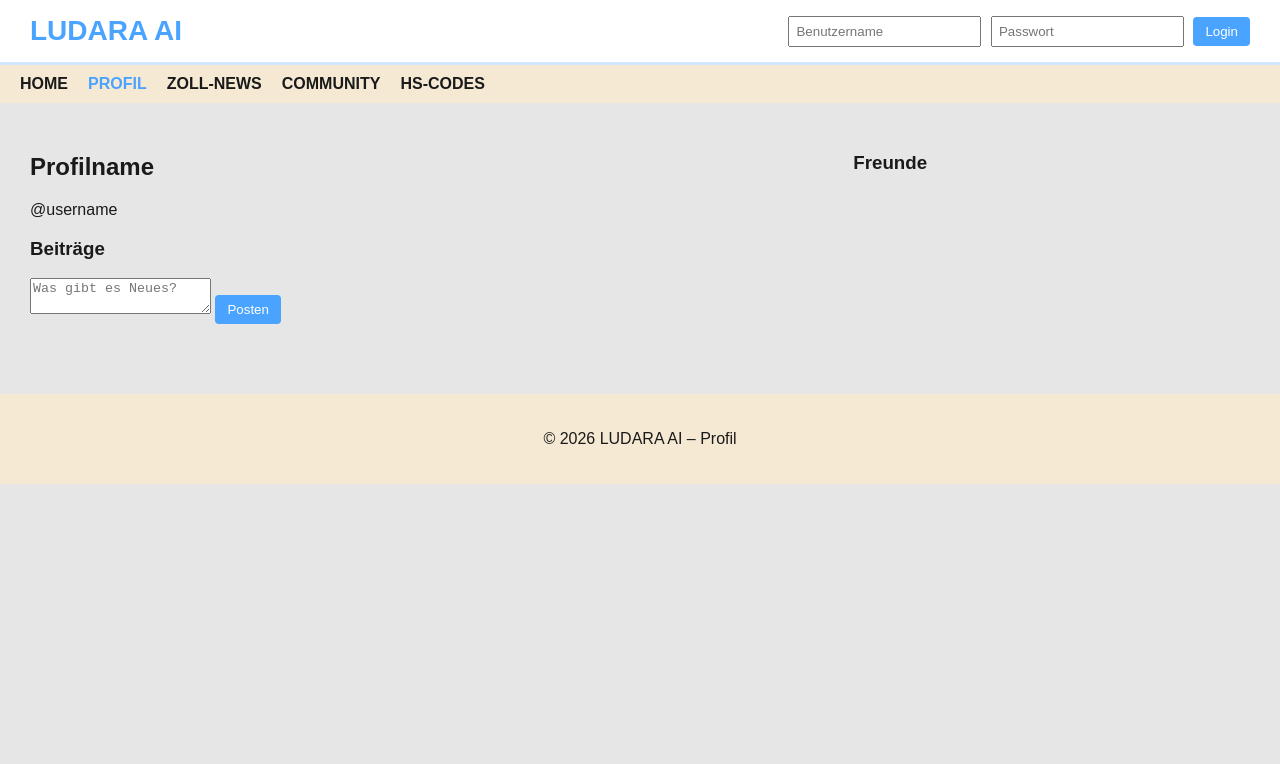
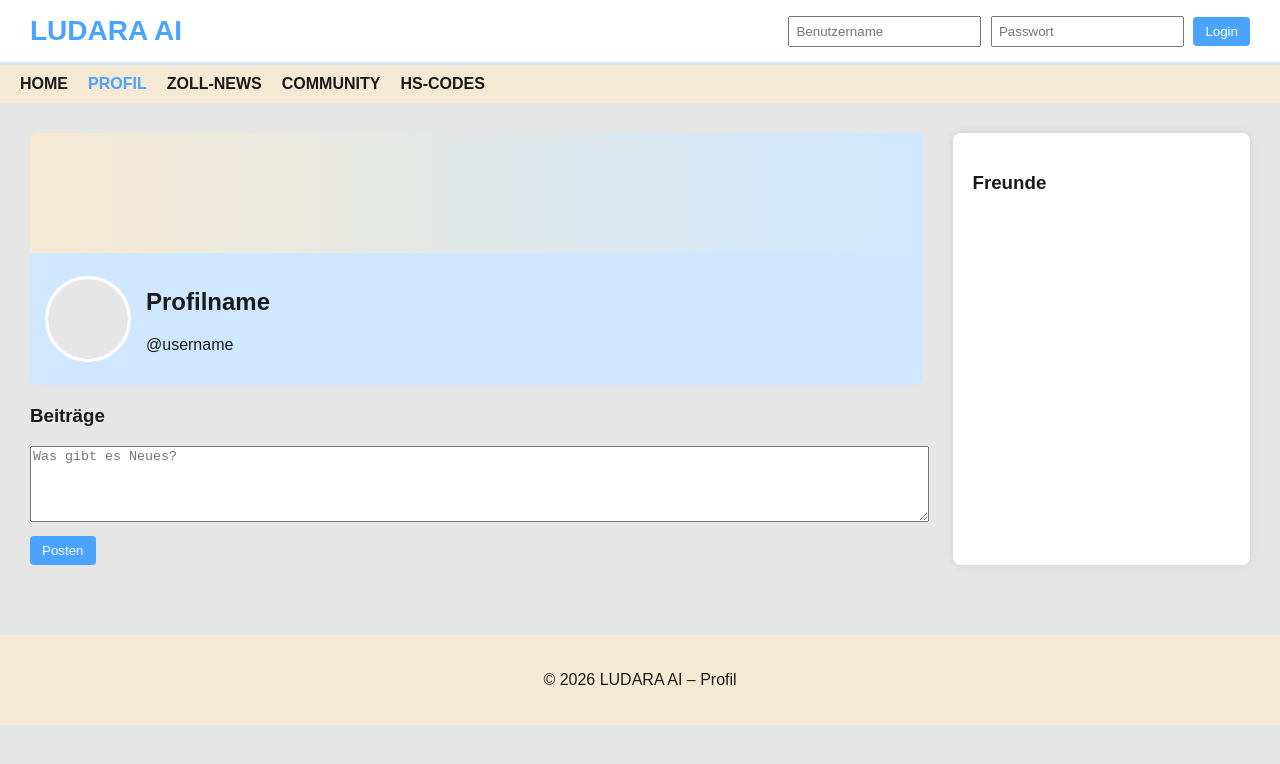
Before and after one commit to r0n3x/zoll-plattform, a website: page public/profile.html in a window 1280 px wide. Drawn offline with Linux system fonts and the light colour scheme; no server answers.

Commit message:
style.css

```diff
--- a/public/css/style.css
+++ b/public/css/style.css
@@ -97,3 +97,72 @@ body {
     text-align: center;
     margin-top: 40px;
 }
+
+.profile-grid {
+    grid-template-columns: 3fr 1fr;
+}
+
+.profile-header {
+    background: var(--hellblau);
+    border-radius: 8px;
+    overflow: hidden;
+    margin-bottom: 20px;
+}
+
+.profile-cover {
+    height: 120px;
+    background: linear-gradient(90deg, var(--beige), var(--hellblau));
+}
+
+.profile-info {
+    display: flex;
+    gap: 15px;
+    padding: 15px;
+    align-items: center;
+}
+
+.profile-avatar {
+    width: 80px;
+    height: 80px;
+    border-radius: 50%;
+    background: var(--hellgrau);
+    border: 3px solid var(--weiß);
+}
+
+.profile-sidebar {
+    background: var(--weiß);
+    padding: 20px;
+    border-radius: 8px;
+    box-shadow: 0 0 10px rgba(0,0,0,0.1);
+}
+
+.post-create textarea {
+    width: 100%;
+    min-height: 70px;
+    margin-bottom: 10px;
+}
+
+.post {
+    border-bottom: 1px solid var(--hellgrau);
+    padding: 10px 0;
+}
+
+.news-item {
+    border-bottom: 1px solid var(--hellgrau);
+    padding: 10px 0;
+}
+
+.single-column {
+    grid-template-columns: 1fr;
+}
+
+.hs-search-box {
+    display: flex;
+    gap: 10px;
+    margin-bottom: 15px;
+}
+
+.hs-search-box input {
+    flex: 1;
+    padding: 6px;
+}
```
